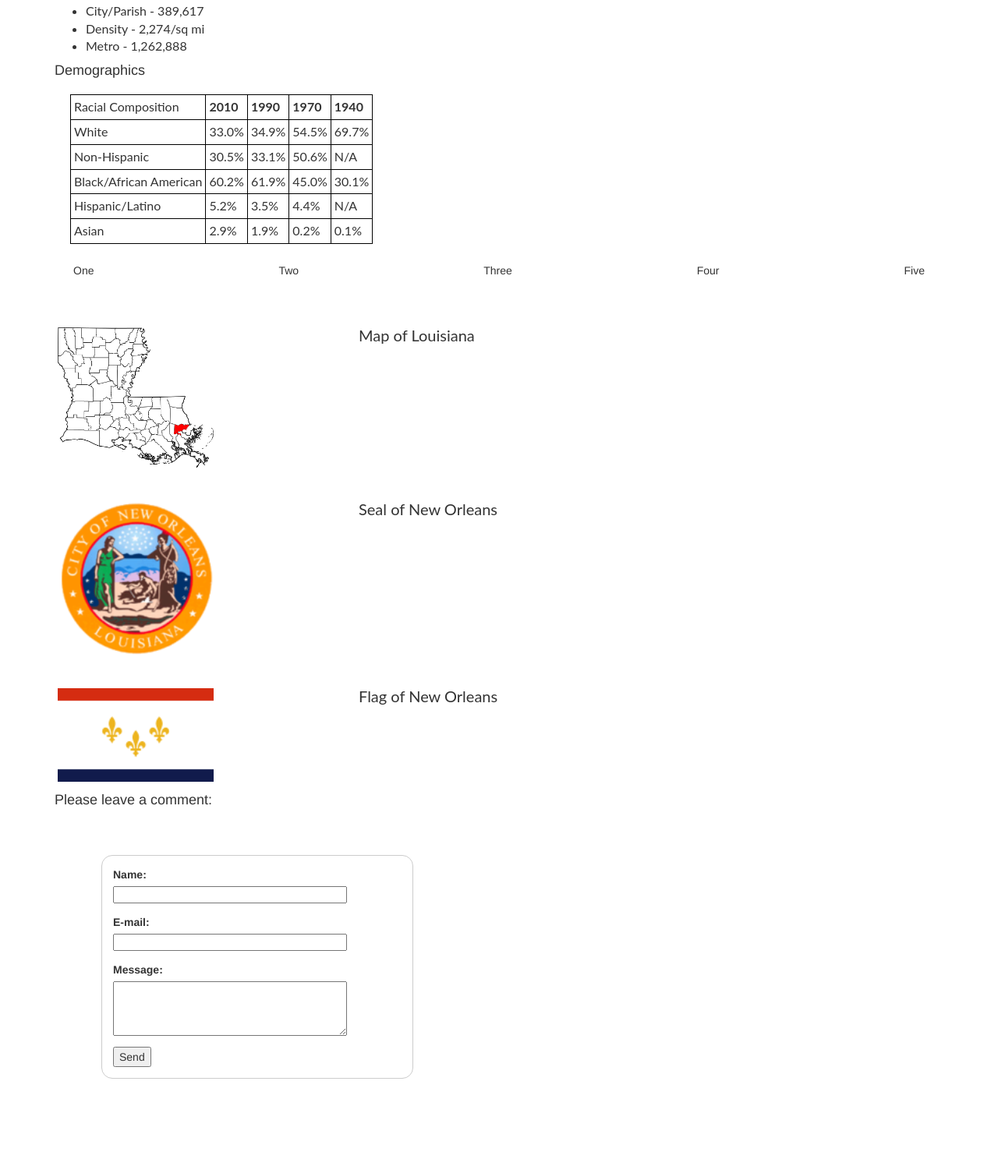
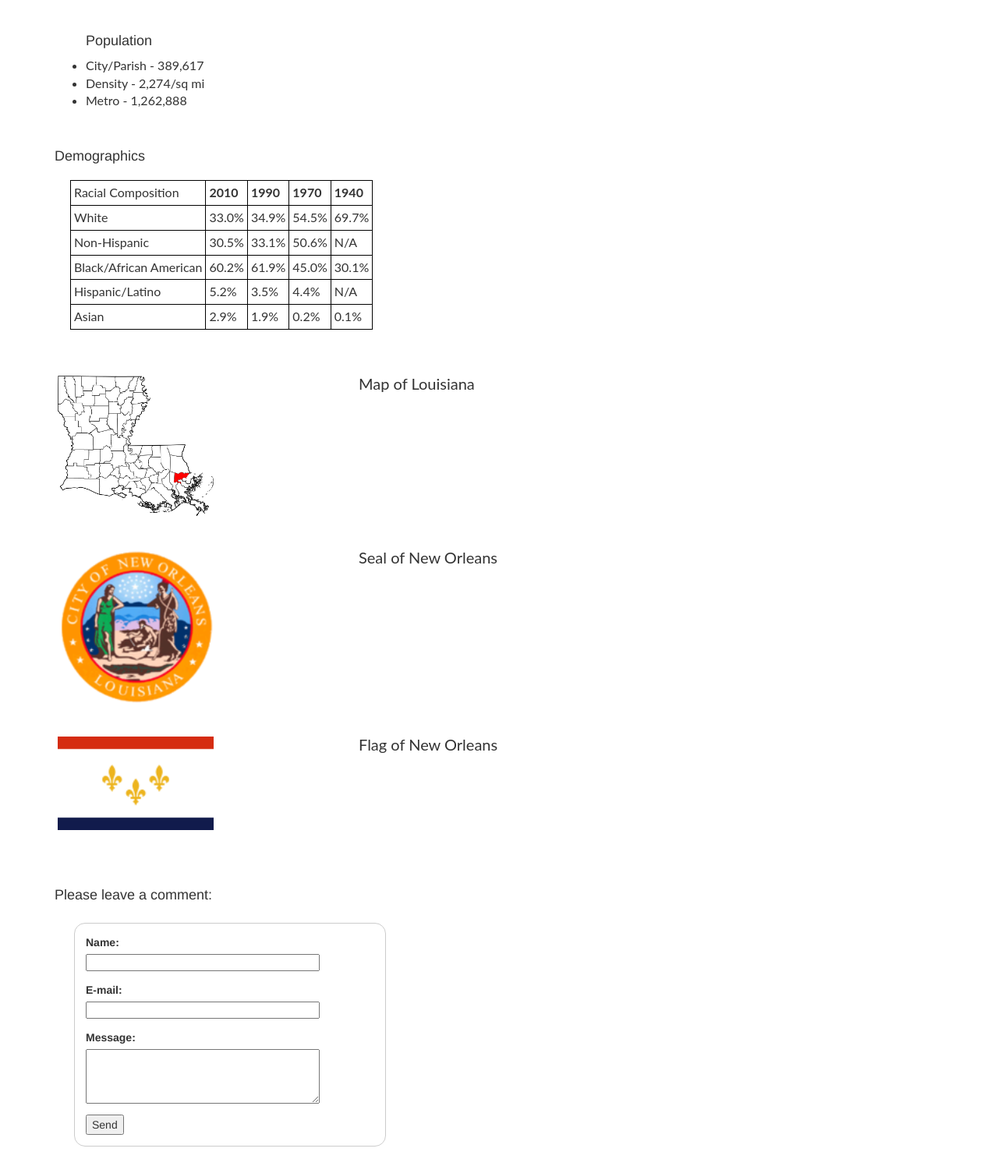
Before and after one commit to b0nez/b0nez.github.io, a website: page projects/well-of-html/index.html in a window 1280 px wide. Shown: the part 1418-2914 px from the top of the page at 78% size. Before the commit the page ends 2862 px from the top, so only its background shows below. Drawn offline with Linux system fonts and the light colour scheme.

Commit message:
revised well-of-html

```diff
--- a/projects/well-of-html/css/custom.css
+++ b/projects/well-of-html/css/custom.css
@@ -22,12 +22,17 @@ li {
     font-size: 16px;
 }
 
+h4 {
+    margin-top: 50px;
+
+}
+
 .heading {
     text-align: center;
 }
 
 .comment-form {
-    margin: 60px;
+    margin: 25px;
     width: 400px;
     padding: 1em;
     border: 1px solid #CCC;
--- a/projects/well-of-html/index.html
+++ b/projects/well-of-html/index.html
@@ -11,9 +11,6 @@
     <script src="bower_components/bootstrap/dist/js/bootstrap.min.js"></script>
     <script type="text/javascript" src="bower_components/notes/notes.js"></script>
     <title>A Well of HTML</title>
-    <style type="text/css">
-
-    </style>
 </head>
 
 <body>
@@ -118,13 +115,6 @@
                 </tr>
             </tbody>
         </table>
-        <div class="flex-row">
-            <div>One</div>
-            <div>Two</div>
-            <div>Three</div>
-            <div>Four</div>
-            <div>Five</div>
-        </div>
         <div class="example-grid">
             <div class="row">
                 <div class="col-md-4"><img src="img/LAMap.png" style="width: 200px" class="row-img"></img>
@@ -142,7 +132,7 @@
                 <div class="col-md-4">Flag of New Orleans</div>
             </div>
         </div>
-
+        <br>
         <h4>Please leave a comment:</h4>
         <form class="comment-form">
             <div>
```
